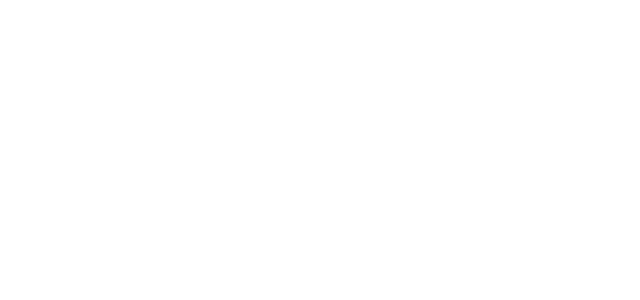
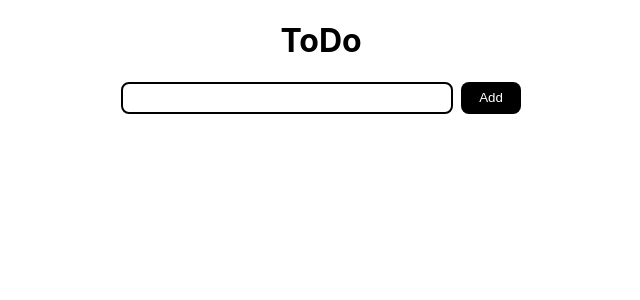
Before and after one commit to manudeli/React-TypeScript-Fundamentals, a React (Create React App) app: page / in a window 1280 px wide. Shown: the top 300 px of the page, without its empty margins (319-959 px from the left). Built offline with nearby package versions, Linux system fonts and the light colour scheme.

Commit message:
Context API

```diff
--- a/package.json
+++ b/package.json
@@ -16,6 +16,7 @@
     "react-dom": "^17.0.2",
     "react-scripts": "4.0.3",
     "typescript": "^4.1.2",
+    "uuid": "^8.3.2",
     "web-vitals": "^1.0.1"
   },
   "scripts": {
@@ -65,6 +66,7 @@
     "@storybook/node-logger": "^6.3.9",
     "@storybook/preset-create-react-app": "^3.2.0",
     "@storybook/react": "^6.3.9",
-    "@storybook/theming": "^6.3.10"
+    "@storybook/theming": "^6.3.10",
+    "@types/uuid": "^8.3.1"
   }
 }
--- a/src/App.tsx
+++ b/src/App.tsx
@@ -1,5 +1,24 @@
+import styled from '@emotion/styled'
+import Header from './components/Header'
+import NewTaskForm from './components/NewTaskForm'
+import TaskList from './components/TaskList'
+import TaskProvider from './contexts/TaskProvider'
+
+const Container = styled.div`
+  width: 400px;
+  margin: 0 auto;
+`
+
 function App() {
-  return <div></div>
+  return (
+    <TaskProvider>
+      <Container>
+        <Header>ToDo</Header>
+        <NewTaskForm />
+        <TaskList css={{ marginTop: 16 }} />
+      </Container>
+    </TaskProvider>
+  )
 }
 
 export default App
--- /dev/null
+++ b/src/components/Header.tsx
@@ -0,0 +1,7 @@
+import styled from '@emotion/styled'
+
+const Header = styled.h1`
+  text-align: center;
+`
+
+export default Header
--- a/src/components/NewTaskForm.tsx
+++ b/src/components/NewTaskForm.tsx
@@ -1,5 +1,6 @@
 import styled from '@emotion/styled'
 import React, { FormEvent, useState } from 'react'
+import { useTasks } from '../contexts/TaskProvider'
 
 interface Props {
   [x: string]: any
@@ -7,9 +8,11 @@ interface Props {
 
 const NewTaskForm = (props: Props) => {
   const [task, setTask] = useState('')
+  const { addTask } = useTasks()
 
   const handleSubmit = (e: FormEvent) => {
     e.preventDefault()
+    addTask(task)
     setTask('')
   }
 
--- a/src/components/Task.tsx
+++ b/src/components/Task.tsx
@@ -1,5 +1,6 @@
 import styled from '@emotion/styled'
 import React, { ReactNode } from 'react'
+import { useTasks } from '../contexts/TaskProvider'
 import Toggle from './Toggle'
 
 interface Props {
@@ -8,12 +9,14 @@ interface Props {
   [x: string]: any
 }
 
-const Task = ({ content, complete = false, ...props }: Props) => {
+const Task = ({ id, content, complete = false, ...props }: Props) => {
+  const { updateTask, removeTask } = useTasks()
+
   return (
     <ListItem {...props}>
-      <Toggle on={complete} />
-      <Content>{content}</Content>
-      <RemoveButton>Remove</RemoveButton>
+      <Toggle on={complete} onChange={(e) => updateTask(id, e.target.value)} />
+      <Content complete={complete}>{content}</Content>
+      <RemoveButton onClick={() => removeTask(id)}>Remove</RemoveButton>
     </ListItem>
   )
 }
@@ -37,6 +40,8 @@ const Content = styled.span`
   flex: 1;
   margin-left: 8px;
   font-size: 14px;
+  text-decoration: ${({ complete }: { complete: boolean }) =>
+    complete ? 'line-through' : 'none'};
 `
 
 const RemoveButton = styled.button`
--- a/src/components/TaskList.tsx
+++ b/src/components/TaskList.tsx
@@ -1,15 +1,18 @@
 import styled from '@emotion/styled'
 import React from 'react'
 import Task from './Task'
+import { useTasks } from '../contexts/TaskProvider'
 
 interface Props {}
 
 const TaskList = ({}: Props) => {
+  const { tasks } = useTasks()
+
   return (
     <UnorderedList>
-      <Task content="Test" />
-      <Task content="Test" />
-      <Task content="Test" />
+      {tasks.map(({ id, content, complete }) => (
+        <Task key={id} id={id} content={content} complete={complete} />
+      ))}
     </UnorderedList>
   )
 }
@@ -22,7 +25,7 @@ const UnorderedList = styled.ul`
   padding: 0;
 
   & > li {
-    &:not(:first-child) {
+    &:not(:first-of-child) {
       margin-top: 8px;
     }
   }
--- /dev/null
+++ b/src/contexts/TaskProvider.tsx
@@ -0,0 +1,55 @@
+import { createContext, ReactNode, useContext, useState } from 'react'
+import { v4 as uuidv4 } from 'uuid'
+
+interface TaskState {
+  id: string
+  content: string
+  complete: boolean
+}
+
+interface ProviderProps {
+  children: ReactNode
+}
+
+type ContextProps = {
+  tasks: TaskState[]
+  [x: string]: any
+}
+
+const TaskContext = createContext<ContextProps>({ tasks: [] })
+export const useTasks = () => useContext<ContextProps>(TaskContext)
+
+const TaskProvider = ({ children }: ProviderProps) => {
+  const [tasks, setTasks] = useState<TaskState[]>([])
+
+  const addTask = (content: string) => {
+    setTasks([
+      ...tasks,
+      {
+        id: uuidv4(),
+        content,
+        complete: false,
+      },
+    ])
+  }
+
+  const updateTask = (id: string, status: boolean) => {
+    setTasks(
+      tasks.map((item) =>
+        item.id === id ? { ...item, complete: status } : item
+      )
+    )
+  }
+
+  const removeTask = (id: string) => {
+    setTasks(tasks.filter((item) => item.id !== id))
+  }
+
+  return (
+    <TaskContext.Provider value={{ tasks, addTask, updateTask, removeTask }}>
+      {children}
+    </TaskContext.Provider>
+  )
+}
+
+export default TaskProvider
```
Also changed, not shown: 1 other file (tests, documents, lock files or other folders).
